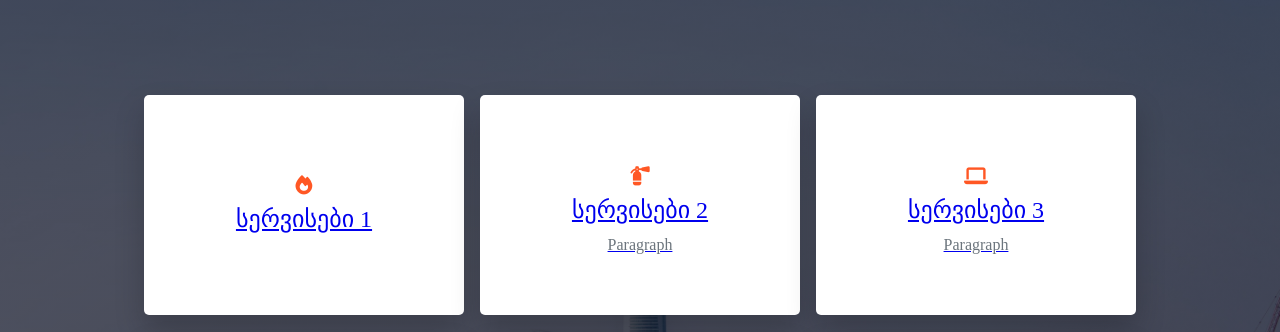
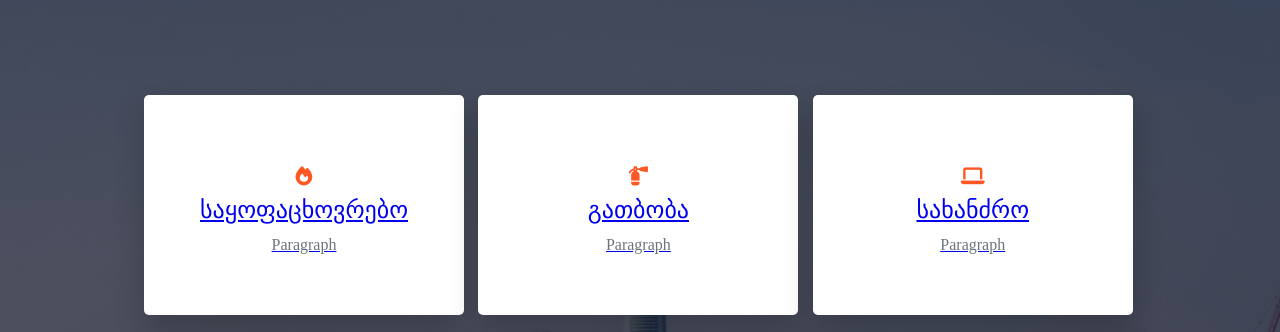
Before and after one commit to lukashvelidze/lukashvelidze.github.io, a plain HTML site: page subPages/services.html in a window 1280 px wide. Shown: the part 72-404 px from the top of the page. Drawn offline with Linux system fonts and the light colour scheme.

Commit message:
services update

```diff
--- a/subPages/services.css
+++ b/subPages/services.css
@@ -106,8 +106,7 @@ nav img{
     top: 0;
     bottom: 0;
     left: 0;
-    width: 100%;
-
+    width: relative;
 }
 
 .card{
--- a/subPages/services.html
+++ b/subPages/services.html
@@ -24,49 +24,42 @@
     </nav>
 
 <div class="wrapper">
-
-
     <div class="content-box">
         <div class="card">
-              <i class="fa-solid fa-fire"></i>
-              <a href="services/service_1.html" class="card-link-1">
-              <h2>სერვისები 1</h2>
-              </a>
-          </div>
+            <i class="fa-solid fa-fire"></i>
+            <a href="services/service_1.html" class="card-link-1">
+            <h2>საყოფაცხოვრებო</h2>
+            <p>Paragraph</p>
+        </div>
         <div class="card">
             <i class="fa-solid fa-fire-extinguisher"></i>
             <a href="services/service_1.html" class="card-link-1">
-            <h2>სერვისები 2</h2>
+            <h2>გათბობა</h2>
             <p>Paragraph</p>
-            </a>
         </div>
         <div class="card">
             <i class="fa-solid fa-laptop"></i>
             <a href="services/service_1.html" class="card-link-1">
-            <h2>სერვისები 3</h2>
+            <h2>სახანძრო</h2>
             <p>Paragraph</p>
-            </a>
         </div>
         <div class="card">
             <i class="bx bx-bar-chart-alt bx-md"></i>
             <a href="services/service_1.html" class="card-link-1">
             <h2>სერვისები 4</h2>
             <p>Paragraph</p>
-            </a>
         </div>
         <div class="card">
             <i class="bx bx-line-chart bx-md"></i>
             <a href="services/service_1.html" class="card-link-1">
             <h2>სერვისები 5</h2>
             <p>Paragraph</p>
-            </a>
         </div>
         <div class="card">
             <i class="bx bx-mail-send bx-md"></i>
             <a href="services/service_1.html" class="card-link-1">
             <h2>სერვისები 6</h2>
             <p>Paragraph</p>
-            </a>
         </div>
     </div>
 </section>
```
